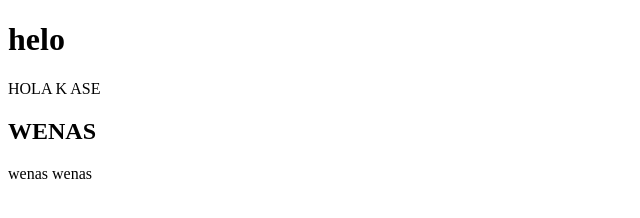
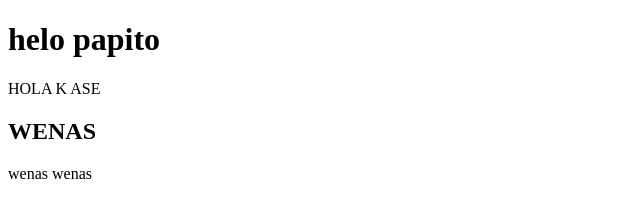
Before and after one commit to YesidSSR/pruebaGit, a plain HTML site: page index.html in a window 1280 px wide. Shown: the whole page, without its empty margins (0-640 px from the left). Drawn offline with Linux system fonts and the light colour scheme.

Commit message:
Segundo cambio h1

```diff
--- a/index.html
+++ b/index.html
@@ -6,7 +6,7 @@
     <title>Document</title>
 </head>
 <body>
-    <h1> helo </h1>
+    <h1> helo papito </h1>
     <p>HOLA K ASE</p>
     <h2> WENAS </H2>
     <p> wenas wenas</p>
```
